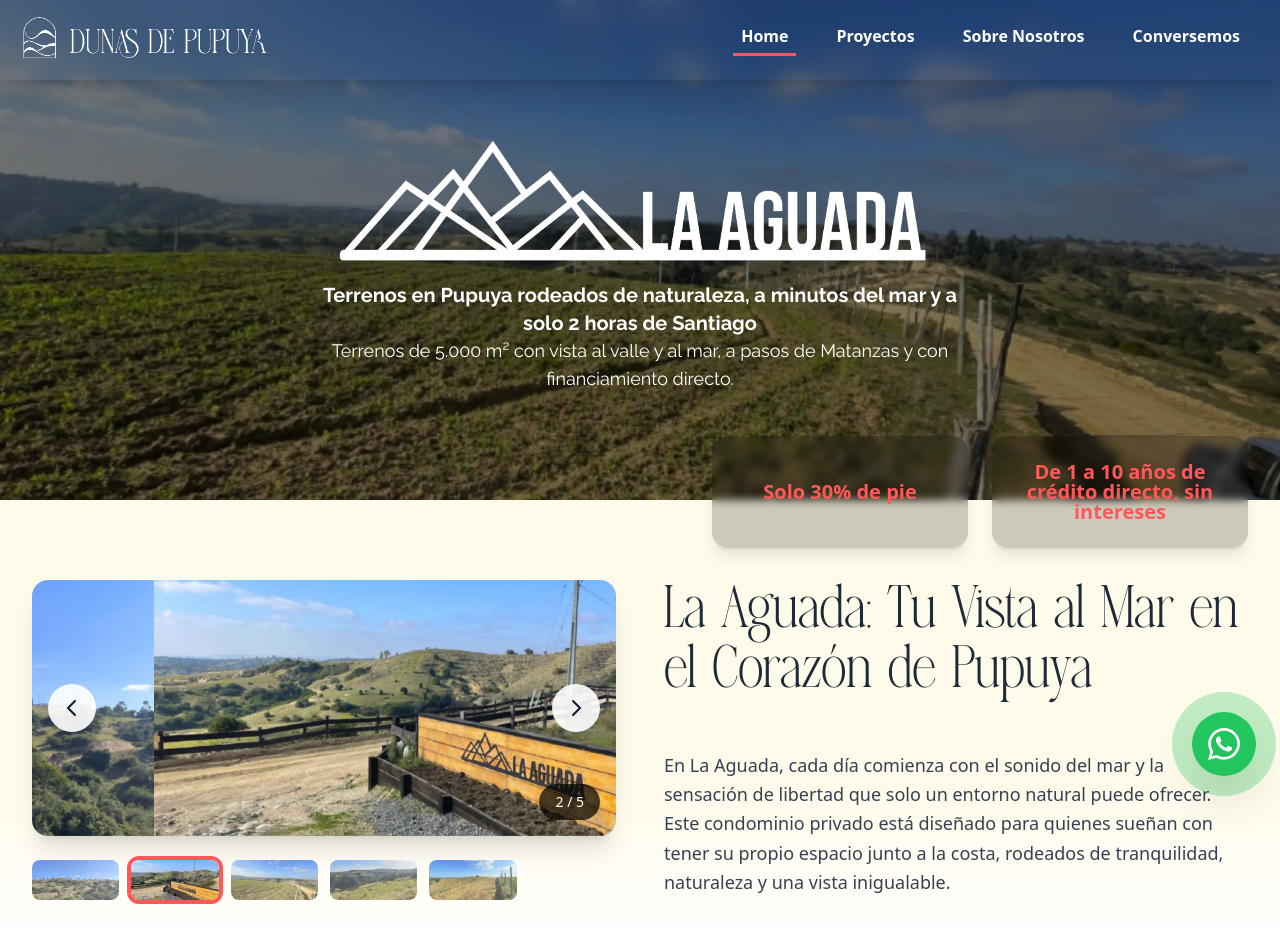
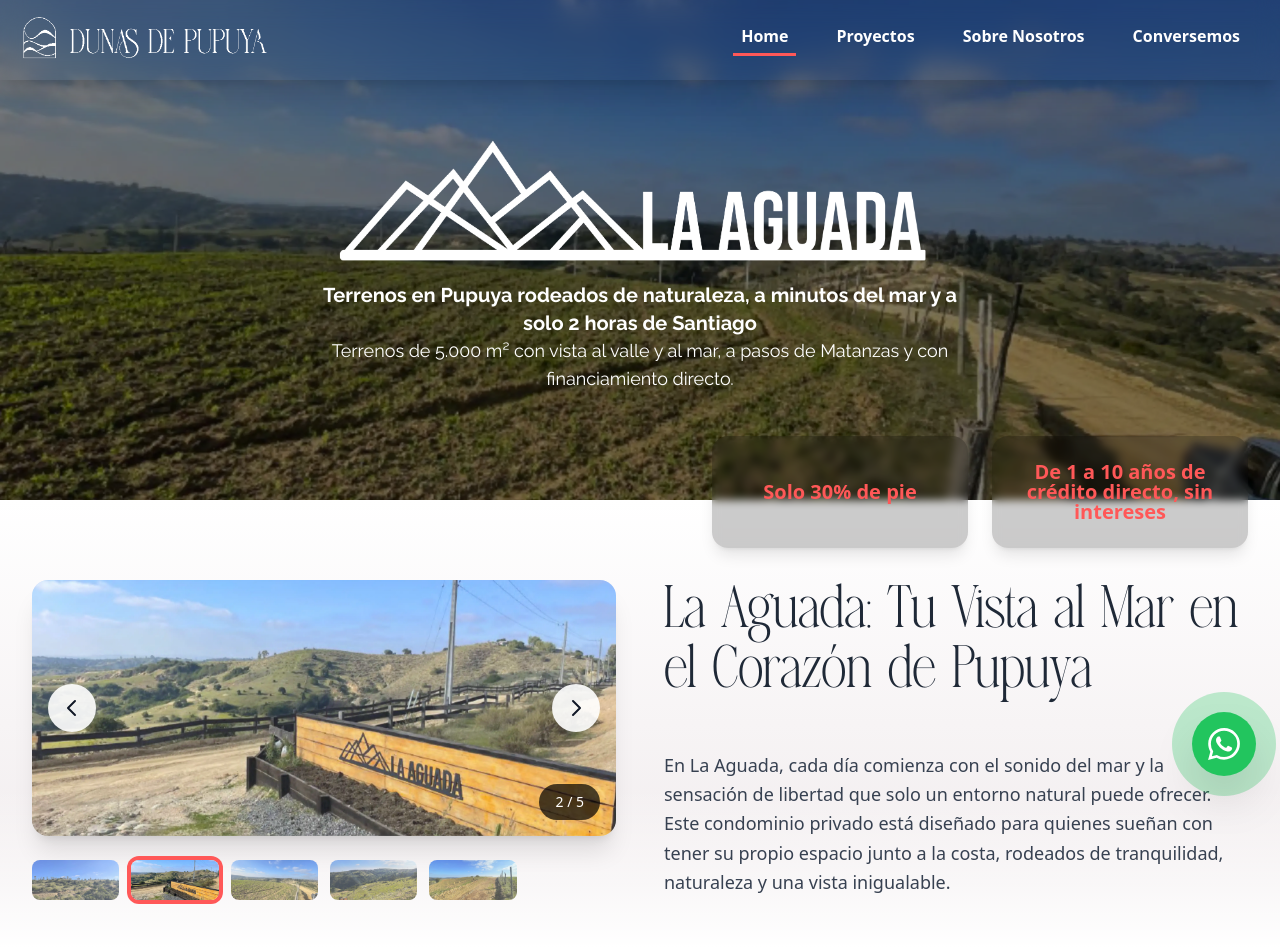
Before and after one commit to pipevera/DunasDePupuya, a Nuxt app: page /La-aguada in a window 1280 px wide. Shown: the top 952 px of the page. Built offline with nearby package versions, Linux system fonts and the light colour scheme; a web font is replaced by a local one.

Commit message:
fix some styles

```diff
--- a/app/components/CardContainer.vue
+++ b/app/components/CardContainer.vue
@@ -2,7 +2,7 @@
   <section id="proyectos"
     class="relative py-20 md:py-40 bg-[url('/images/cardContainer/nuestrasparcelas.webp')] bg-fixed bg-cover bg-center">
     <div class="absolute inset-0 bg-black/20"></div>
-    <div class="absolute top-0 left-0 right-0 h-40 z-20 bg-gradient-to-b from-[#F0EAEC] to-transparent">
+    <div class="absolute top-0 left-0 right-0 h-40 z-20 bg-gradient-to-b from-[#EFE9EB] to-transparent">
     </div>
     <div class="max-w-7xl mx-auto px-8">
       <h2 class="text-5xl md:text-6xl font-Darina text-center mb-12 text-white relative z-10">
@@ -13,7 +13,7 @@
         <ParcelaCard v-for="parcela in parcelas" :key="parcela.id" :parcela="parcela" />
       </div>
     </div>
-    <div class="absolute bottom-0 left-0 right-0 h-40 z-20 bg-gradient-to-b from-transparent to-[#F0EAEC]"></div>
+    <div class="absolute bottom-0 left-0 right-0 h-40 z-20 bg-gradient-to-b from-transparent to-[#EFE9EB]"></div>
   </section>
 </template>
 
--- a/app/components/Confianza.vue
+++ b/app/components/Confianza.vue
@@ -3,7 +3,7 @@
     class="relative bg-[url('/images/confianza/confianza-background.webp')] pb-20 pt-20 md:pt-40 bg-cover bg-center md:bg-fixed">
     <div class="absolute inset-0 bg-black/40"></div>
 
-    <div class="absolute top-0 left-0 right-0 h-40 z-20 bg-gradient-to-b from-[#F0EAEC] to-transparent">
+    <div class="absolute top-0 left-0 right-0 h-40 z-20 bg-gradient-to-b from-[#EFE9EB] to-transparent">
     </div>
 
     <div class="relative z-20 max-w-7xl mx-auto py-12 px-8">
--- a/app/components/Conversemos.vue
+++ b/app/components/Conversemos.vue
@@ -1,6 +1,6 @@
 <template>
   <section id="contacto"
-    class="relative pb-20 bg-gradient-to-br from-amber-50 via-orange-50 to-amber-100 overflow-hidden py-16">
+    class="relative pb-20 bg-gradient-to-br from-[#EFE9EB]  to-[#EFE9EB] overflow-hidden py-16">
     <div class="absolute top-0 left-0 right-0 h-40 overflow-hidden">
       <svg class="absolute w-full h-full" viewBox="0 0 1200 120" preserveAspectRatio="none">
         <path d="M0,0 C150,80 350,80 600,40 C850,0 1050,0 1200,40 L1200,0 L0,0 Z" fill="white" opacity="0.7" />
--- a/app/components/HeroSection.vue
+++ b/app/components/HeroSection.vue
@@ -1,6 +1,7 @@
 <template>
   <section id="home" class="relative w-full h-[100svh] overflow-hidden">
-    <video ref="bgVideo" class="absolute top-0 left-0 w-full h-full object-cover" autoplay muted loop playsinline preload="auto">
+    <video ref="bgVideo" class="absolute top-0 left-0 w-full h-full object-cover" autoplay muted loop playsinline
+      preload="auto">
       <source src="/video/bg-video.mp4" type="video/mp4" />
     </video>
 
@@ -16,14 +17,12 @@
         Más de 40 parcelas entregadas en la Costa de Navidad nos avalan.
         Con facilidades de financiamiento y asesoría legal, hacemos que tu vida junto al mar sea una realidad.
       </p>
-      <button
-        @click="scrollToProyectos"
-        class="bg-red-500 hover:bg-red-600 px-6 py-3 rounded-full shadow-xl hover:scale-105 transition-all duration-300 font-medium "
-      >
+      <button @click="scrollToProyectos"
+        class="bg-red-500 hover:bg-red-600 px-6 py-3 rounded-full shadow-xl hover:scale-105 transition-all duration-300 font-medium ">
         VER PARCELAS
       </button>
     </div>
-    <div class="absolute bottom-0 left-0 right-0 h-40 z-20 bg-gradient-to-b from-transparent to-[#F0EAEC]"></div>
+    <div class="absolute bottom-0 left-0 right-0 h-40 z-20 bg-gradient-to-b from-transparent to-[#EFE9EB]"></div>
   </section>
 </template>
 
--- a/app/components/Lightbox.vue
+++ b/app/components/Lightbox.vue
@@ -4,7 +4,7 @@
     <div class="max-w-7xl mx-auto">
       <div class="relative">
         <div class="relative h-64 overflow-hidden rounded-2xl shadow-xl">
-          <Transition :name="slideDirection">
+          <Transition name="fade-smooth">
             <img :key="currentIndex" :src="images[currentIndex]" :alt="`Imagen ${currentIndex + 1}`"
               class="absolute inset-0 w-full h-full object-cover cursor-pointer" @click="openLightbox(currentIndex)" />
           </Transition>
@@ -78,7 +78,7 @@
               <div class="flex gap-2 overflow-x-auto py-2 justify-center">
                 <div v-for="(image, index) in images" :key="index" @click="lightboxIndex = index"
                   class="relative h-20 w-20 flex-shrink-0 rounded-lg overflow-hidden cursor-pointer transition-all hover:scale-105"
-                  :class="lightboxIndex === index ? 'ring-4 ring-amber-300' : 'opacity-60 hover:opacity-100'">
+                  :class="lightboxIndex === index ? 'ring-4 ring-[#FF5858]' : 'opacity-60 hover:opacity-100'">
                   <img :src="image" :alt="`Miniatura ${index + 1}`" class="w-full h-full object-cover" />
                 </div>
               </div>
@@ -102,16 +102,13 @@ const props = defineProps({
 const currentIndex = ref(0)
 const lightboxOpen = ref(false)
 const lightboxIndex = ref(0)
-const slideDirection = ref('slide-left')
 let autoplayInterval = null
 
 const nextImage = () => {
-  slideDirection.value = 'slide-left'
   currentIndex.value = (currentIndex.value + 1) % props.images.length
 }
 
 const prevImage = () => {
-  slideDirection.value = 'slide-right'
   currentIndex.value = currentIndex.value === 0 ? props.images.length - 1 : currentIndex.value - 1
 }
 
@@ -191,41 +188,14 @@ onMounted(() => {
   opacity: 0;
 }
 
-/* Slide de izquierda a derecha (siguiente) */
-.slide-left-enter-active {
-  transition: transform 0.5s ease-out;
-  z-index: 2;
+/* Fade suave para el carrusel */
+.fade-smooth-enter-active,
+.fade-smooth-leave-active {
+  transition: opacity 0.4s ease-in-out;
 }
 
-.slide-left-leave-active {
-  transition: transform 0.5s ease-out;
-  z-index: 1;
-}
-
-.slide-left-enter-from {
-  transform: translateX(100%);
-}
-
-.slide-left-leave-to {
-  transform: translateX(-100%);
-}
-
-/* Slide de derecha a izquierda (anterior) */
-.slide-right-enter-active {
-  transition: transform 0.5s ease-out;
-  z-index: 2;
-}
-
-.slide-right-leave-active {
-  transition: transform 0.5s ease-out;
-  z-index: 1;
-}
-
-.slide-right-enter-from {
-  transform: translateX(-100%);
-}
-
-.slide-right-leave-to {
-  transform: translateX(100%);
+.fade-smooth-enter-from,
+.fade-smooth-leave-to {
+  opacity: 0;
 }
 </style>
--- a/app/components/ProjectDescription.vue
+++ b/app/components/ProjectDescription.vue
@@ -1,5 +1,5 @@
 <template>
-  <section class="relative pb-12 pt-20 px-8 bg-amber-50 ">
+  <section class="relative pb-12 pt-20 px-8 bg-gradient-to-t from-[#EFE9EB] to-white ">
     <div class="max-w-7xl mx-auto relative z-10">
       <div class="grid md:grid-cols-2 gap-12 items-center">
         <div class=" order-2 md:order-1">
--- a/app/components/Vista360.vue
+++ b/app/components/Vista360.vue
@@ -1,12 +1,12 @@
 <template>
-  <section class="py-12 px-8 relative">
+  <section class="py-16 px-8 relative">
 
     <div class="max-w-7xl mx-auto">
-      <h2  class="text-5xl md:text-6xl font-Darina mb-12 text-gray-800 text-start  max-w-3xl">
+      <h2  class="text-5xl md:text-6xl font-Darina mb-12 text-gray-800 text-center">
         Vista 360
       </h2>
     </div>
-    <div class="w-full shadow-2xl rounded-2xl relative max-w-7xl mx-auto">
+    <div class="w-full shadow-xl rounded-2xl relative max-w-7xl mx-auto">
       <iframe
         :src="tour"
         class="w-full rounded-2xl"
--- a/app/pages/El-cardal.vue
+++ b/app/pages/El-cardal.vue
@@ -8,16 +8,16 @@
       :description="projectData.description"
     />
 
+    <Vista360
+      :tour="projectData.tour"
+    />
+
     <ProjectDescription
       :title="projectData.projectTitle"
       :logo="projectData.logo"
       :description="projectData.projectDescription"
       :card="projectData.card"
       :images="projectData.galleryImages"
-    />
-
-    <Vista360
-      :tour="projectData.tour"
     />
 
     <Table
--- a/app/pages/Marcordillera.vue
+++ b/app/pages/Marcordillera.vue
@@ -8,16 +8,16 @@
       :description="projectData.description"
     />
 
+    <Vista360
+      :tour="projectData.tour"
+    />
+
     <ProjectDescription
       :title="projectData.projectTitle"
       :logo="projectData.logo"
       :description="projectData.projectDescription"
       :card="projectData.card"
       :images="projectData.galleryImages"
-    />
-
-    <Vista360
-      :tour="projectData.tour"
     />
 
     <Table
--- a/app/pages/Vista-la-polcura.vue
+++ b/app/pages/Vista-la-polcura.vue
@@ -8,16 +8,16 @@
       :description="projectData.description"
     />
 
+    <Vista360
+      :tour="projectData.tour"
+    />
+
     <ProjectDescription
       :title="projectData.projectTitle"
       :logo="projectData.logo"
       :description="projectData.projectDescription"
       :card="projectData.card"
       :images="projectData.galleryImages"
-    />
-
-    <Vista360
-      :tour="projectData.tour"
     />
 
     <Table
```
